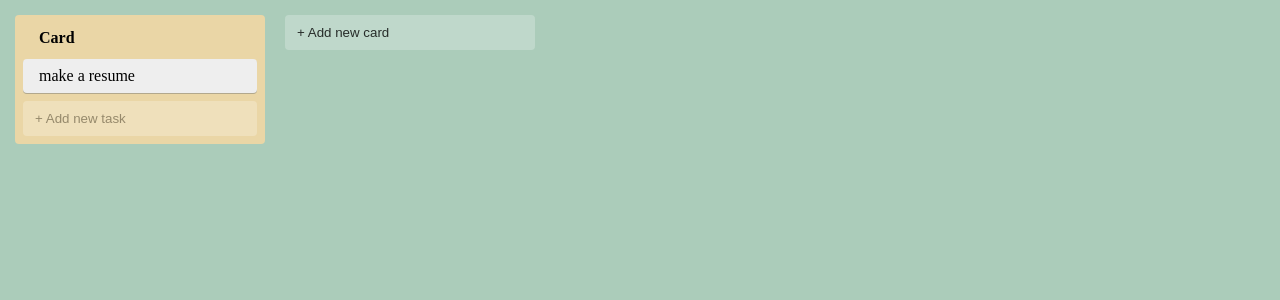
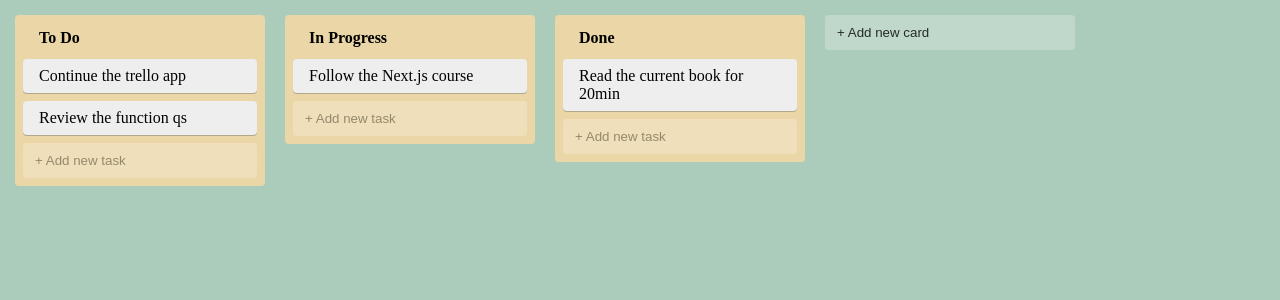
Before and after one commit to DidiGain/trello-like-board, a React (Create React App) app: page / in a window 1280 px wide. Shown: the top 300 px of the page. Built offline with nearby package versions, Linux system fonts and the light colour scheme.

Commit message:
feat: render predefined list data

```diff
--- a/src/App.tsx
+++ b/src/App.tsx
@@ -3,6 +3,7 @@ import { Card } from './components/Card';
 import { AppContainer } from './styles';
 import GlobalStyles from './shared/theme';
 import { AddNewItem } from './components/AddNewItem';
+import { useAppState } from './state/AppStateContext';
 
 export const theme = {
   colors: {
@@ -13,12 +14,16 @@ export const theme = {
 };
 
 function App() {
+  const { lists } = useAppState();
+
   return (
     <>
       <GlobalStyles />
       <ThemeProvider theme={theme}>
         <AppContainer>
-          <Card title="card"></Card>
+          {lists.map((list) => (
+            <Card key={list.id} id={list.id} title={list.cardTitle}></Card>
+          ))}
           <AddNewItem
             buttonTitle="+ Add new card"
             newCard={true}
--- a/src/components/Card.tsx
+++ b/src/components/Card.tsx
@@ -1,17 +1,24 @@
+import { useAppState } from '../state/AppStateContext';
 import { CardContainer, CardTitle } from '../styles';
 import { AddNewItem } from './AddNewItem';
 import { Row } from './Row';
 
 type CardProps = {
-  id?: string;
+  id: string;
   title: string;
 };
 
-export const Card = ({ title }: CardProps) => {
+export const Card = ({ id, title }: CardProps) => {
+  const { getTasksByListId } = useAppState();
+
+  const tasks = getTasksByListId(id);
+
   return (
     <CardContainer>
       <CardTitle>{title}</CardTitle>
-      <Row title="make a resume"></Row>
+      {tasks.map((task) => (
+        <Row key={task.id} id={task.id} title={task.title}></Row>
+      ))}
       <AddNewItem
         buttonTitle="+ Add new task"
         newCard={false}
--- a/src/components/Row.tsx
+++ b/src/components/Row.tsx
@@ -1,6 +1,7 @@
 import { RowContainer } from '../styles';
 
 type RowProps = {
+  id: string;
   title: string;
 };
 
--- a/src/state/AppStateContext.tsx
+++ b/src/state/AppStateContext.tsx
@@ -2,12 +2,12 @@ import { createContext, FC, ReactNode, useContext } from 'react';
 
 export type Task = {
   id: string;
-  text: string;
+  title: string;
 };
 
 export type List = {
   id: string;
-  text: string;
+  cardTitle: string;
   tasks: Task[];
 };
 
@@ -19,26 +19,28 @@ const appData: AppState = {
   lists: [
     {
       id: '0',
-      text: 'To Do',
-      tasks: [{ id: 'c0', text: 'Continue the trello app' }],
+      cardTitle: 'To Do',
+      tasks: [
+        { id: 'c00', title: 'Continue the trello app' },
+        { id: 'c01', title: 'Review the function qs' },
+      ],
     },
     {
       id: '1',
-      text: 'In Progress',
-      tasks: [{ id: 'c1', text: 'Follow the Next.js course' }],
+      cardTitle: 'In Progress',
+      tasks: [{ id: 'c10', title: 'Follow the Next.js course' }],
     },
     {
       id: '2',
-      text: 'Done',
-      tasks: [{ id: 'c2', text: 'Read the current book for 20min' }],
+      cardTitle: 'Done',
+      tasks: [{ id: 'c20', title: 'Read the current book for 20min' }],
     },
   ],
 };
 
 type AppStateContextProps = {
-  children?: ReactNode;
   lists: List[];
-  getTaskByListId(id: string): Task[];
+  getTasksByListId(id: string): Task[];
 };
 
 type AppContextProps = {
@@ -52,12 +54,12 @@ const AppStateContext = createContext<AppStateContextProps>(
 export const AppStateProvider: FC<AppContextProps> = ({ children }) => {
   const { lists } = appData;
 
-  const getTaskByListId = (id: string) => {
+  const getTasksByListId = (id: string) => {
     return lists.find((list) => list.id === id)?.tasks || [];
   };
 
   return (
-    <AppStateContext.Provider value={{ lists, getTaskByListId }}>
+    <AppStateContext.Provider value={{ lists, getTasksByListId }}>
       {children}
     </AppStateContext.Provider>
   );
```
